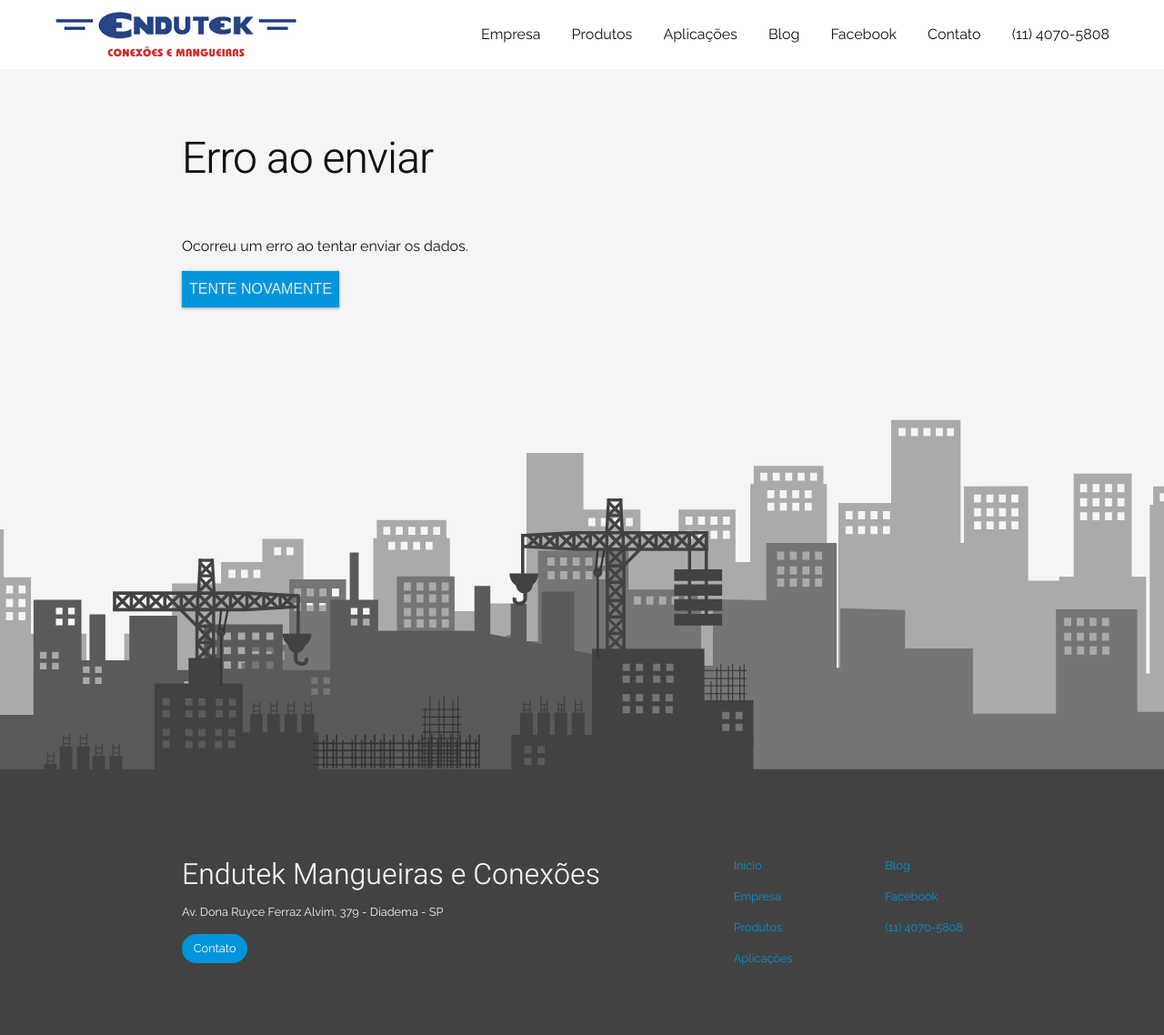
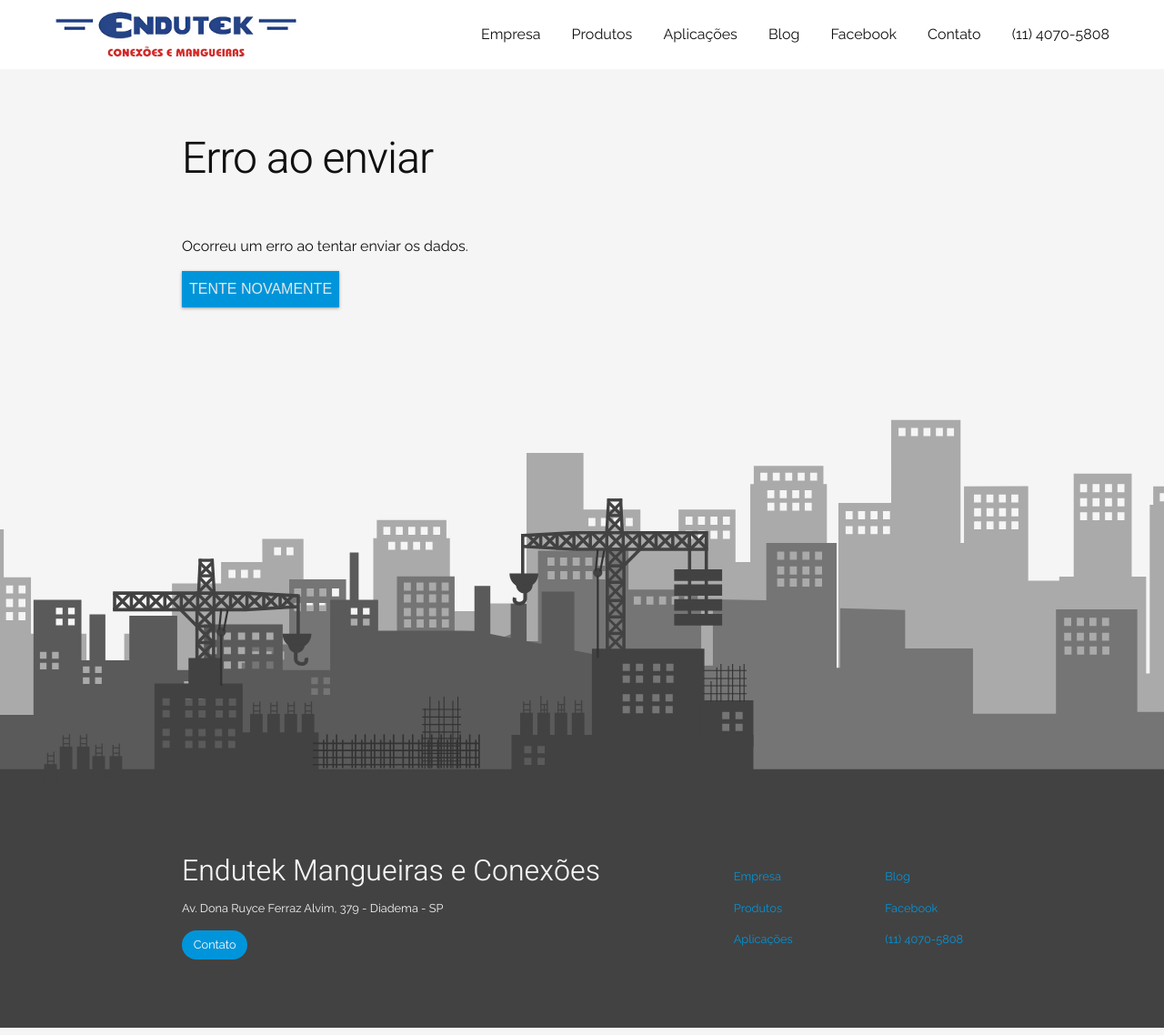
Before and after one commit to Endutek/endutek.github.io, a Jekyll site: the page built from email_com_erro.html, in a window 1280 px wide. Shown: the whole page at 91% size. Built offline with Jekyll 4.4.1, drawn with Linux system fonts in a browser that asks for light colours.

```diff
--- a/_data/empresa.yml
+++ b/_data/empresa.yml
@@ -3,6 +3,8 @@ cidade: "Diadema - SP"
 telefones:
   - title: "(11) 4070-5808"
     numero: "+551140705808"
+  - title: "Whatsapp: (11) 99555 9624"
+    numero: "+5511995559624"
   # - title: "(11) 4071-1808"
   #   numero: "+551140711808"
 emails:
--- a/_includes/contato.html
+++ b/_includes/contato.html
@@ -1,7 +1,12 @@
-<section class="section-contato" id="contato" data-modal="">
+<section class="section-contato" id="contato" data-modal="" data-grid="center">
 	<form action="/enviar_email.php" method="post" class="wrapper">
 		<h4>Fale conosco</h4>
-		<p><small><a href="mailto:{{ site.data.empresa.emails[0].mailto }}">{{ site.data.empresa.emails[0].mailto }}</a></small></p>
+		<p data-grid="justify spacing wrap">
+			<small data-cell="shrink"><a href="mailto:{{ site.data.empresa.emails[0].mailto }}">{{ site.data.empresa.emails[0].mailto }}</a></small>
+			{% for tel in site.data.empresa.telefones %}
+				<small data-cell="shrink"><a href="tel:{{ tel.numero }}">{{ tel.title }}</a></small>
+			{% endfor %}
+		</p>
 		<p><label for="nome">Nome</label><input type="text" name="nome" placeholder="Nome Completo" required></p>
 		<div data-grid="spacing cols-2">
 			<p><label for="email">E-mail</label><input type="email" name="email" placeholder="email@dominio.com" required></p>
--- a/_includes/footer.html
+++ b/_includes/footer.html
@@ -13,7 +13,6 @@
 
       <div data-cell="1of2">
         <ul class="post-list">
-          <li><a href="/">Início</a></li>
           {% for my_page in site.pages %}
             {% if my_page.menu-title %}
             <li><a href="{{ my_page.url | prepend: site.baseurl }}">{{ my_page.menu-title }}</a></li>
@@ -24,7 +23,7 @@
 
       <div data-cell="1of2">
         <ul class="post-list">
-          <li><a href="http://blog.endutek.com.br/" target="_blank">Blog</a></li>
+          <li><a href="http://blog.endutek.com.br/">Blog</a></li>
           <li><a href="{{ site.data.empresa.facebook }}" target="_blank">Facebook</a></li>
           {% assign telefone = site.data.empresa.telefones[0] %}
           <li><a href="tel:{{ telefone.numero }}">{{ telefone.title }}</a></li>
--- a/index.html
+++ b/index.html
@@ -36,11 +36,7 @@ layout: default
         <div data-cell="2of3">
           <p>Entre em contato e tire dúvidas:</p>
           <ul>
-            {% for tel in site.data.empresa.telefones %}
-              <li><a href="tel:{{ tel.numero }}">{{ tel.title }}</a></li>
-            {% endfor %}
-            <li><a href="mailto:{{ site.data.empresa.emails[0].mailto }}">{{ site.data.empresa.emails[0].mailto }}</a></li>
-            <li><a href="#contato">Formulário de contato...</a></li>
+            <li><a href="#contato">Informações de contato...</a></li>
             <li><a href="{{ site.data.empresa.facebook }}" target="_blank">Siga nossa fan page</a></li>
           </ul>
         </div>
```
Also changed, not shown: 1 other file.
